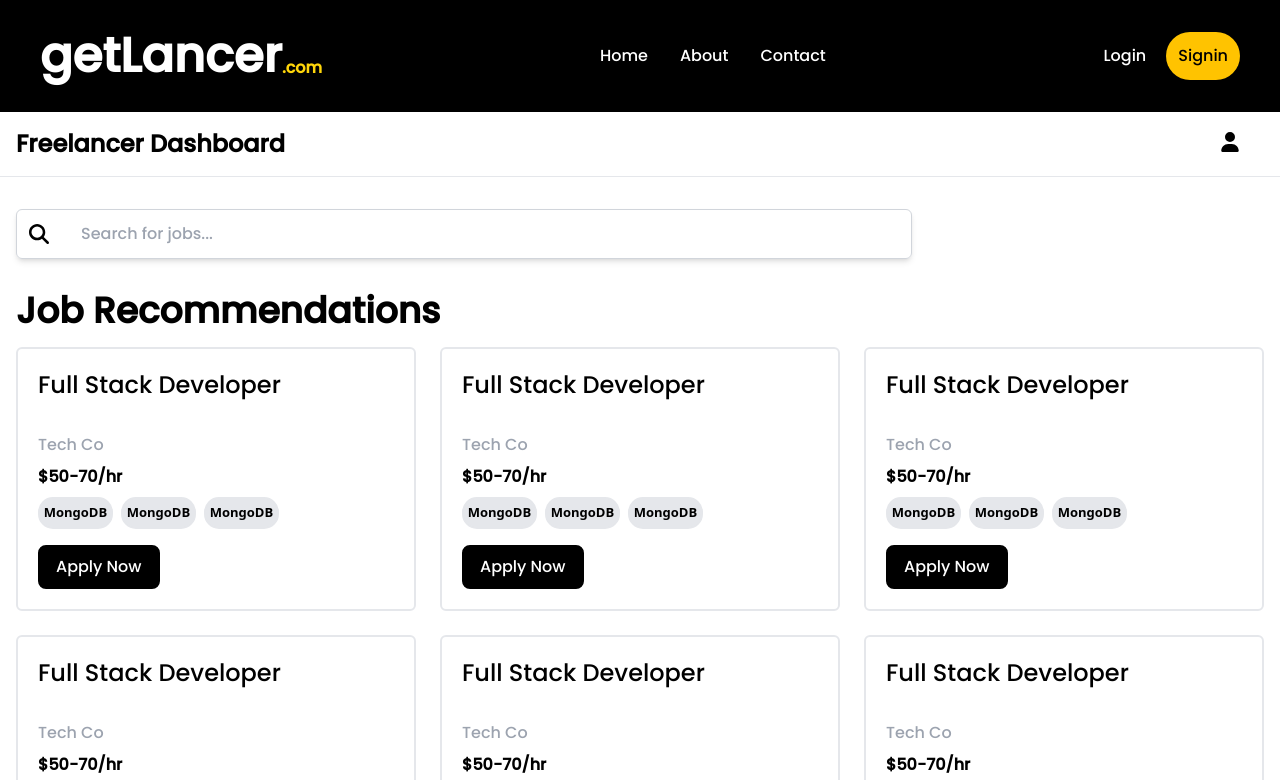
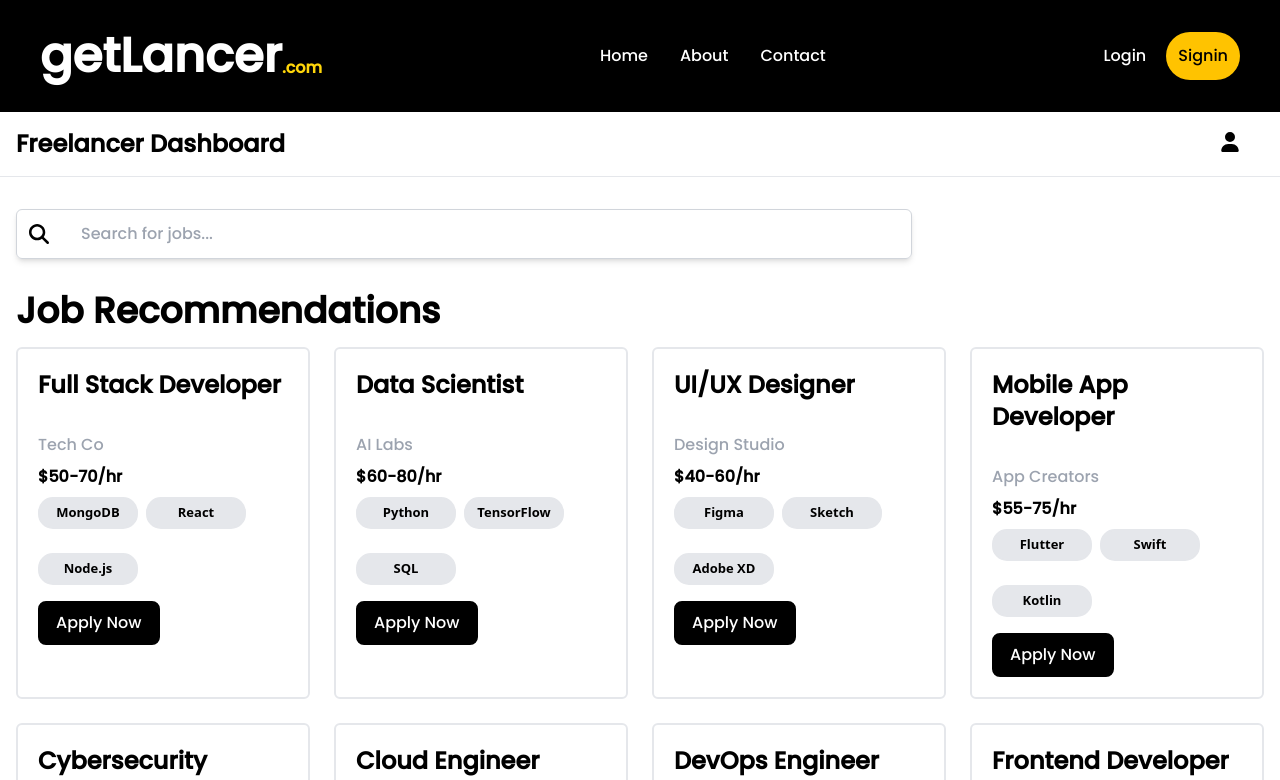
Before and after one commit to prathmesh796/getlancer, a Next.js app: page /dashboard in a window 1280 px wide. Shown: the top 780 px of the page. Built offline with nearby package versions, Linux system fonts and the light colour scheme; no server answers.

Commit message:
about page

```diff
--- a/app/about/page.js
+++ b/app/about/page.js
@@ -1,11 +1,32 @@
-import React from 'react'
+import React from 'react';
 
-const page = () => {
+const AboutUs = () => {
   return (
-    <div>
+    <div className="min-h-screen bg-gray-100 flex flex-col items-center p-6">
+      <div className="max-w-4xl bg-white shadow-lg rounded-2xl p-8">
+        <h1 className="text-4xl font-bold text-gray-800 text-center mb-6">About Us</h1>
+        <p className="text-gray-600 text-lg text-center mb-4">
+          Welcome to <span className="font-semibold">FreelanceHub</span>, your go-to platform for connecting top-tier freelancers with clients worldwide.
+        </p>
+        <h2 className="text-2xl font-semibold text-gray-700 mt-6">Our Mission</h2>
+        <p className="text-gray-600 mt-2">
+          We aim to empower freelancers by providing a seamless, user-friendly platform to showcase their skills and connect with potential clients.
+          Our goal is to bridge the gap between businesses and talented individuals, ensuring quality work and successful collaborations.
+        </p>
+        <h2 className="text-2xl font-semibold text-gray-700 mt-6">Why Choose Us?</h2>
+        <ul className="list-disc list-inside text-gray-600 mt-2">
+          <li>Access to a global network of skilled professionals.</li>
+          <li>Secure payment system ensuring hassle-free transactions.</li>
+          <li>Transparent and fair platform with no hidden fees.</li>
+          <li>Easy-to-use interface for both freelancers and clients.</li>
+        </ul>
+        <h2 className="text-2xl font-semibold text-gray-700 mt-6">Join Us Today!</h2>
+        <p className="text-gray-600 mt-2">
+          Whether you're a freelancer looking for opportunities or a business searching for the right talent, <span className="font-semibold">FreelanceHub</span> is the perfect place to start.
+        </p>
+      </div>
+    </div>
+  );
+};
 
-    </div>
-  )
-}
-
-export default page
+export default AboutUs;
--- a/app/dashboard/page.js
+++ b/app/dashboard/page.js
@@ -44,19 +44,8 @@ export default function page() {
 
           <section>
             <h2 className="text-4xl font-semibold mb-4">Job Recommendations</h2>
-            <div className="grid gap-6 md:grid-cols-2 lg:grid-cols-3">
+            <div className="grid gap-1 md:grid-cols-1 lg:grid-cols-1">
               {/* {jobRecommendations.map((job) => ( */}
-              <FDcard />
-              <FDcard />
-              <FDcard />
-              <FDcard />
-              <FDcard />
-              <FDcard />
-              <FDcard />
-              <FDcard />
-              <FDcard />
-              <FDcard />
-              <FDcard />
               <FDcard />
 
               {/* ))} */}
--- a/components/FDcard.js
+++ b/components/FDcard.js
@@ -1,90 +1,46 @@
-import React from 'react'
+import React from 'react';
 import { FontAwesomeIcon } from '@fortawesome/react-fontawesome';
 import { faSearch } from '@fortawesome/free-solid-svg-icons';
 
 export default function FDcard() {
+  const jobs = [
+    { title: "Full Stack Developer", company: "Tech Co", rate: "$50-70/hr", skills: ["MongoDB", "React", "Node.js"] },
+    { title: "Data Scientist", company: "AI Labs", rate: "$60-80/hr", skills: ["Python", "TensorFlow", "SQL"] },
+    { title: "UI/UX Designer", company: "Design Studio", rate: "$40-60/hr", skills: ["Figma", "Sketch", "Adobe XD"] },
+    { title: "Mobile App Developer", company: "App Creators", rate: "$55-75/hr", skills: ["Flutter", "Swift", "Kotlin"] },
+    { title: "Cybersecurity Analyst", company: "SecureNet", rate: "$70-90/hr", skills: ["PenTesting", "Firewalls", "Encryption"] },
+    { title: "Cloud Engineer", company: "CloudPro", rate: "$65-85/hr", skills: ["AWS", "Azure", "Docker"] },
+    { title: "DevOps Engineer", company: "DevOps Hub", rate: "$75-95/hr", skills: ["Kubernetes", "CI/CD", "Terraform"] },
+    { title: "Frontend Developer", company: "Web Works", rate: "$45-65/hr", skills: ["React", "Vue.js", "CSS"] },
+    { title: "Backend Developer", company: "API Masters", rate: "$50-70/hr", skills: ["Node.js", "Django", "GraphQL"] },
+    { title: "Machine Learning Engineer", company: "ML Innovate", rate: "$80-100/hr", skills: ["Scikit-learn", "PyTorch", "Data Science"] },
+    { title: "Blockchain Developer", company: "CryptoTech", rate: "$90-110/hr", skills: ["Solidity", "Ethereum", "Smart Contracts"] },
+    { title: "Game Developer", company: "GameX", rate: "$55-75/hr", skills: ["Unity", "C#", "Unreal Engine"] },
+  ];
+
   return (
-    <div>
-        <div className='card border-2 p-5 rounded-md'>
+    <div className="grid gap-6 sm:grid-cols-1 md:grid-cols-2 lg:grid-cols-3 xl:grid-cols-4">
+      {jobs.map((job, index) => (
+        <div key={index} className='card border-2 p-5 rounded-md'>
           <div className='cardH pb-8'>
-                  {/* <h1>{job.title}</h1> */}<h1 className='text-2xl text-bold'>Full Stack Developer</h1>
+            <h1 className='text-2xl font-bold'>{job.title}</h1>
           </div>
           <div>
-                  <p className="text-muted-foreground mb-2 text-gray-400">Tech Co</p>
-                  <p className="font-semibold mb-2">$50-70/hr</p>
+            <p className="text-muted-foreground mb-2 text-gray-400">{job.company}</p>
+            <p className="font-semibold mb-2">{job.rate}</p>
             <div className="flex flex-wrap gap-2">
-                    {/* {job.skills.map((skill, index) => ( */}
-                    <div className="
-                    mb-4
-                     appearance-none
-                    bg-gray-200
-                    border-2 border-gray-200
-                    rounded-[15px]
-                    box-border
-                    text-black
-                    cursor-pointer
-                    inline-block
-                    font-sans
-                    font-semibold
-                    w-[75px]
-                    h-[25px]
-                    text-[13px]
-                    pt-1 py-2 text-center
-                    pb-6
-                    "
-                      >MongoDB</div>
-
-
-
-<div className="
-                    mb-4
-                     appearance-none
-                    bg-gray-200
-                    border-2 border-gray-200
-                    rounded-[15px]
-                    box-border
-                    text-black
-                    cursor-pointer
-                    inline-block
-                    font-sans
-                    font-semibold
-                    w-[75px]
-                    h-[25px]
-                    text-[13px]
-                    pt-1 py-2 text-center
-                    pb-6
-                    "
-                      >MongoDB</div>
-
-
-<div className="
-                    mb-4
-                     appearance-none
-                    bg-gray-200
-                    border-2 border-gray-200
-                    rounded-[15px]
-                    box-border
-                    text-black
-                    cursor-pointer
-                    inline-block
-                    font-sans
-                    font-semibold
-                    w-[75px]
-                    h-[25px]
-                    text-[13px]
-                    pt-1 py-2 text-center
-                    pb-6
-                    "
-                      >MongoDB</div>
-
-
-                    {/* // ))} */}
+              {job.skills.map((skill, i) => (
+                <div key={i} className="mb-4 appearance-none bg-gray-200 border-2 border-gray-200 rounded-[15px] box-border text-black cursor-pointer inline-block font-sans font-semibold w-[100px] h-[30px] text-[13px] pt-1 py-2 text-center pb-6">
+                  {skill}
+                </div>
+              ))}
             </div>
             <button className="bg-black text-white border-2 border-black rounded-lg px-4 py-2">
-                    <i className="fa-regular fa-envelope"></i>Apply Now
+              Apply Now
             </button>
           </div>
         </div>
+      ))}
     </div>
-  )
+  );
 }
--- a/package.json
+++ b/package.json
@@ -9,8 +9,8 @@
     "lint": "next lint"
   },
   "dependencies": {
-    "@fortawesome/fontawesome-svg-core": "^6.6.0",
-    "@fortawesome/free-brands-svg-icons": "^6.6.0",
+    "@fortawesome/fontawesome-svg-core": "^6.7.2",
+    "@fortawesome/free-brands-svg-icons": "^6.7.2",
     "@fortawesome/free-solid-svg-icons": "^6.6.0",
     "@fortawesome/react-fontawesome": "^0.2.2",
     "axios": "^1.7.7",
```
Also changed, not shown: 1 other file (tests, documents, lock files or other folders). Lines whose indentation alone changed are shown as unchanged.
